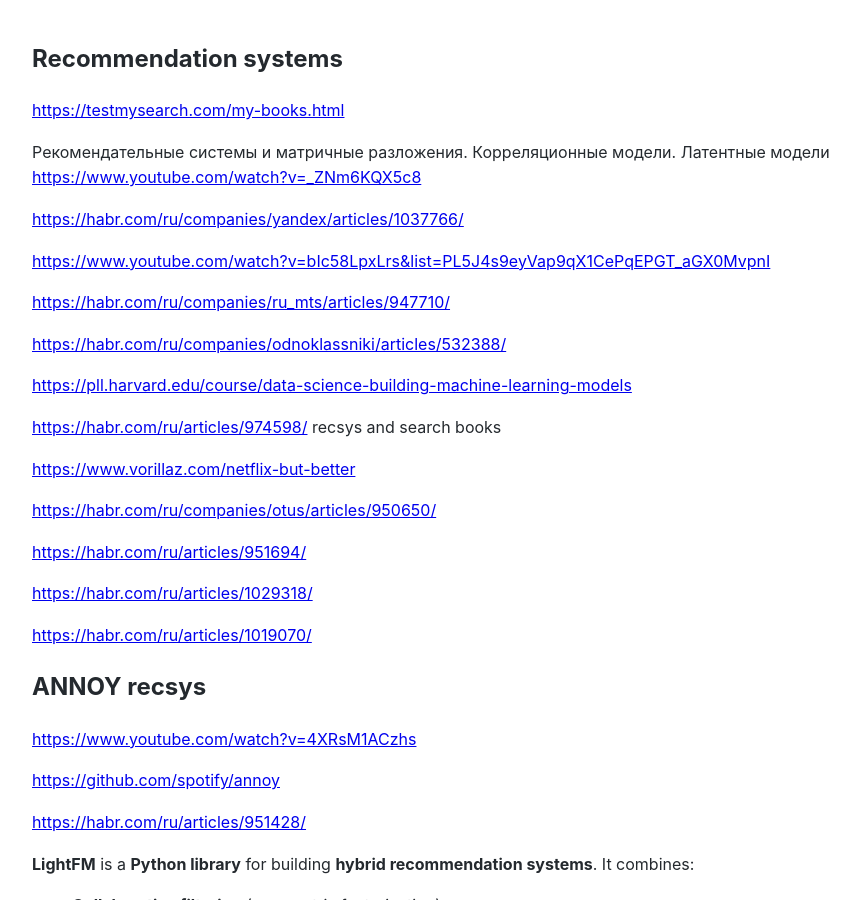
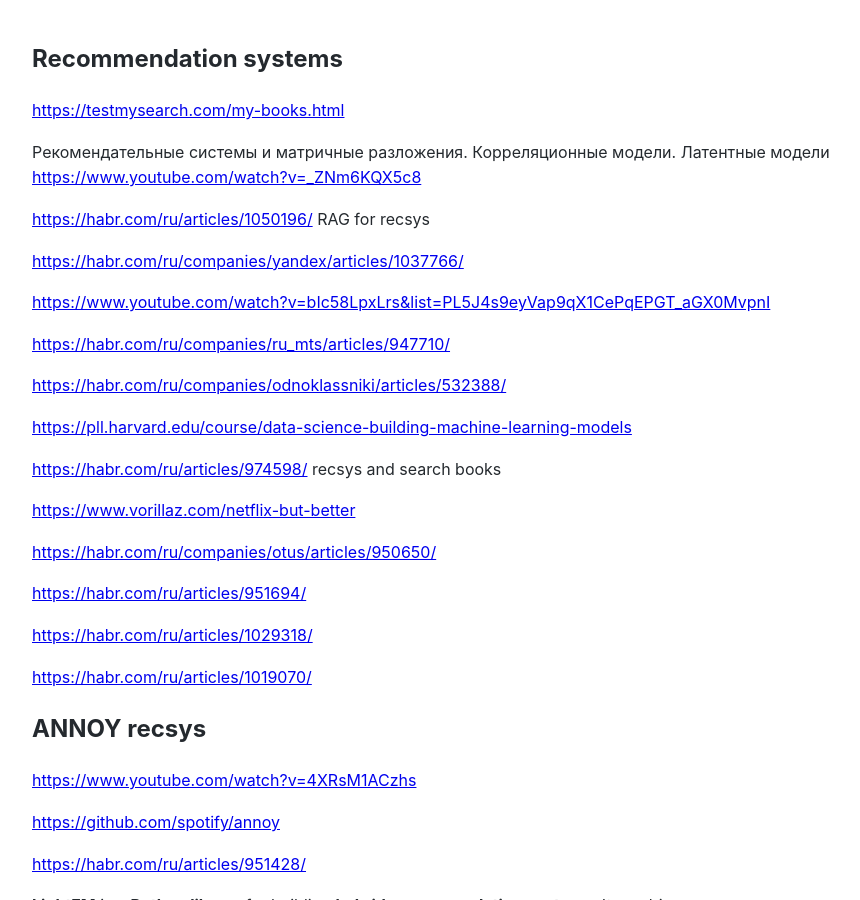
Before and after one commit to Michael-Lubinsky/michael-lubinsky.github.com, a Jekyll site: the page built from ml/recsys.md, in a window 1280 px wide and 900 px high. Shown: the whole window, without its empty margins (158-1018 px from the left). Built offline with Jekyll 4.4.1, drawn with Linux system fonts in a browser that asks for light colours; our own code applies the rules of GitHub Pages for plain Markdown files.

Commit message:
Update recsys.md

```diff
--- a/ml/recsys.md
+++ b/ml/recsys.md
@@ -4,6 +4,8 @@
 
 Рекомендательные системы и матричные разложения. Корреляционные модели. Латентные модели
 <https://www.youtube.com/watch?v=_ZNm6KQX5c8>
+
+<https://habr.com/ru/articles/1050196/> RAG for recsys
 
 <https://habr.com/ru/companies/yandex/articles/1037766/>
 
```
